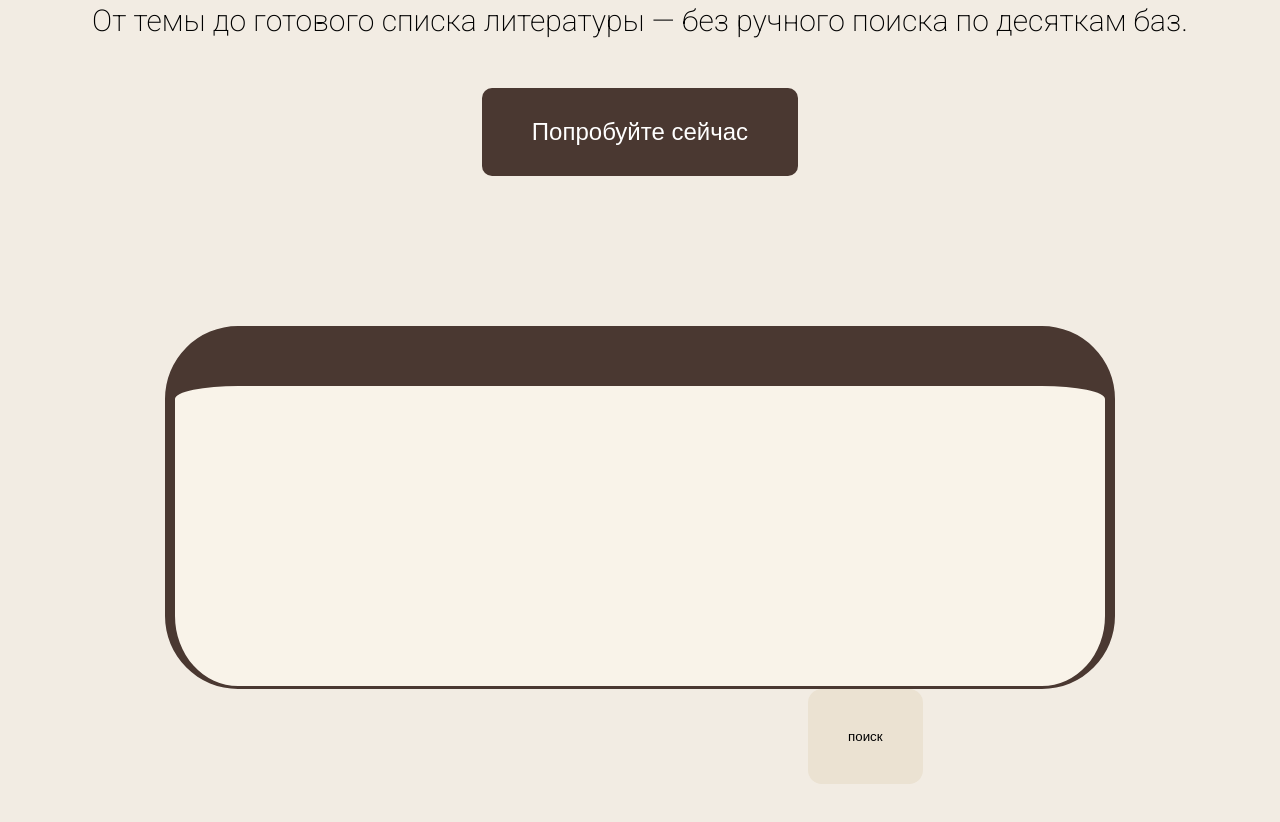
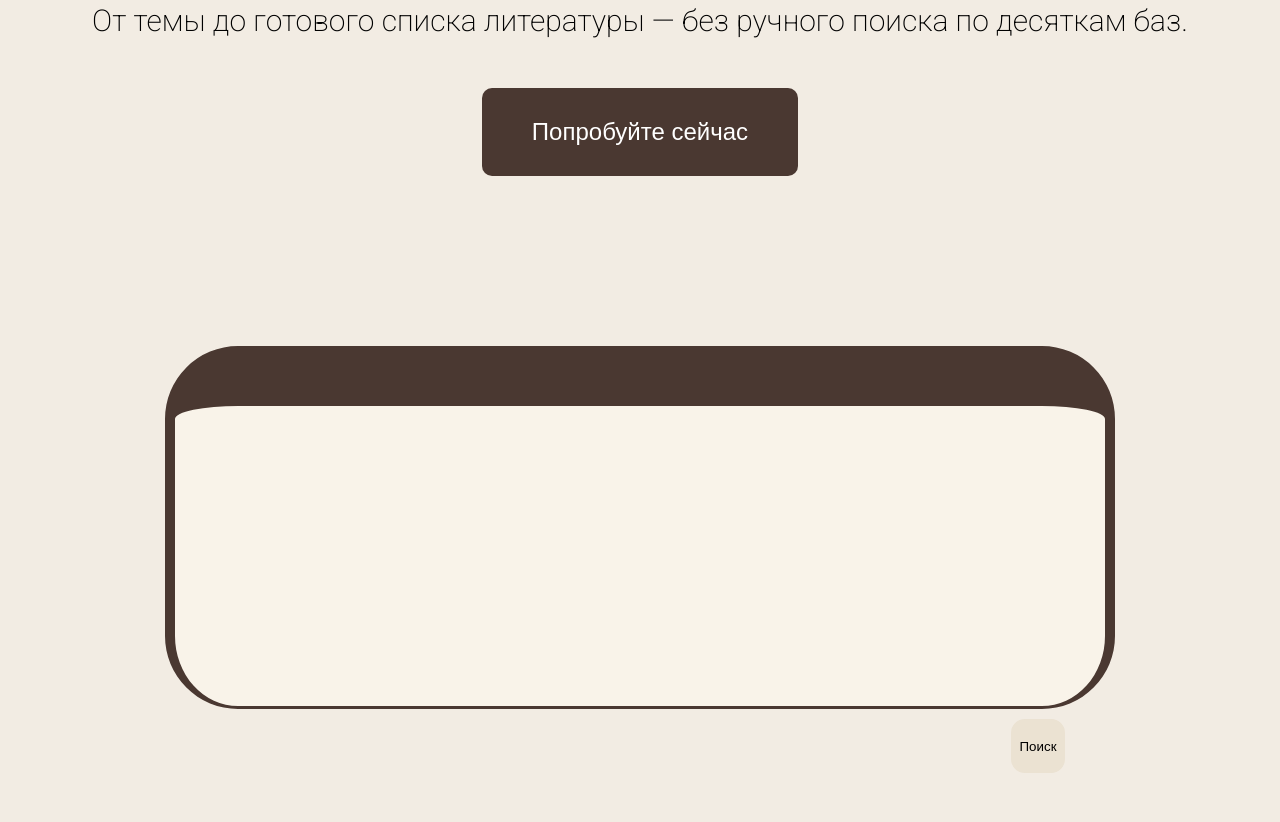
Before and after one commit to AVISAN1/SciNav-Project, a plain HTML site: page index.html in a window 1280 px wide. Shown: the part 472-1294 px from the top of the page. Drawn offline with Linux system fonts and the light colour scheme.

Commit message:
'Update-input-and-cards'

```diff
--- a/CSS/style.css
+++ b/CSS/style.css
@@ -97,7 +97,6 @@
 
 .Content-main input{
     display: block;
-    margin: 0% auto;
     margin-top: 150px;
     width: 830px;
     height: 200px;
@@ -247,7 +246,8 @@ header a{
 }
 
 .Main-input{
-    display: block;
+    display: flex;
+    justify-content: center;
 }
 
 .text-head .Author{
@@ -272,3 +272,26 @@ header a{
     display: flex;
     justify-content: end;
 }
+
+.Search {
+    display: flex;
+    justify-content: end;
+    padding-top: 10px;
+    padding-right: 50px;
+}
+
+.Main-input-block {
+    width: fit-content;
+    margin: 0 auto;
+}
+
+.Export{
+    width: 161px;
+    height: 38px;
+}
+
+.Search button{
+    border-radius: 14px;
+    width: 54px;
+    height: 54px;
+}
--- a/index.html
+++ b/index.html
@@ -34,11 +34,15 @@
 
                 <button class="main-button">Попробуйте сейчас</button>
             </section>
-            <div class="Main-input">
-                <input>
-                <button>
-                    поиск
-                </button>
+            <div class="Main-input-block">
+                <div class="Main-input">
+                    <input>
+                </div>
+                <div class="Search">
+                    <button>
+                        Поиск
+                    </button>
+                </div>
             </div>
         <nav class="Filters">
             <button>Все</button>
@@ -61,10 +65,10 @@
                     </div>
                 </div>
                     <div class="Under-buttons">
-                        <button>
+                        <button class="add">
                             Добавить в таблицу
                         </button>
-                        <button>
+                        <button class="Export">
                             Экспорт
                         </button>
                         <p6 Class="Score">
```
